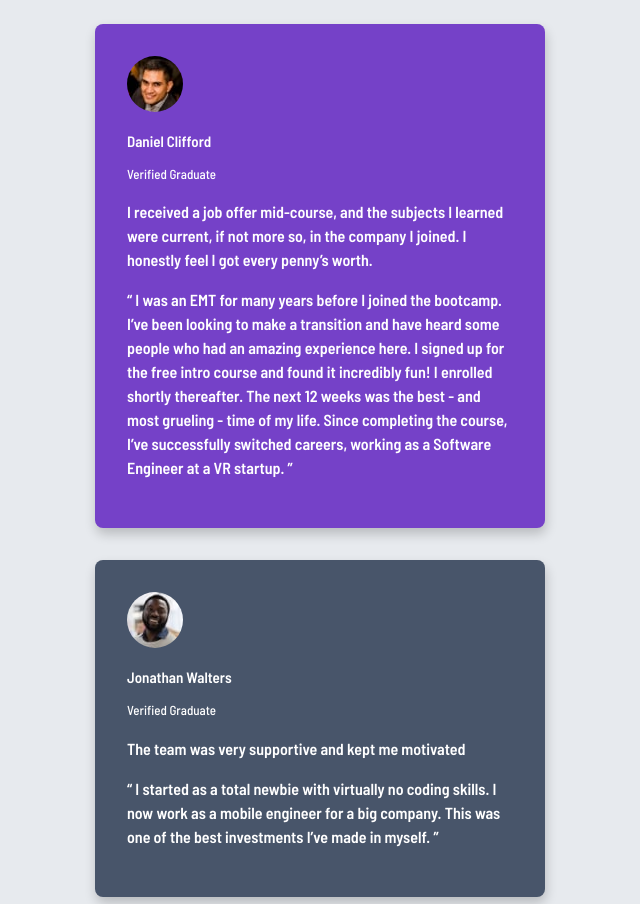
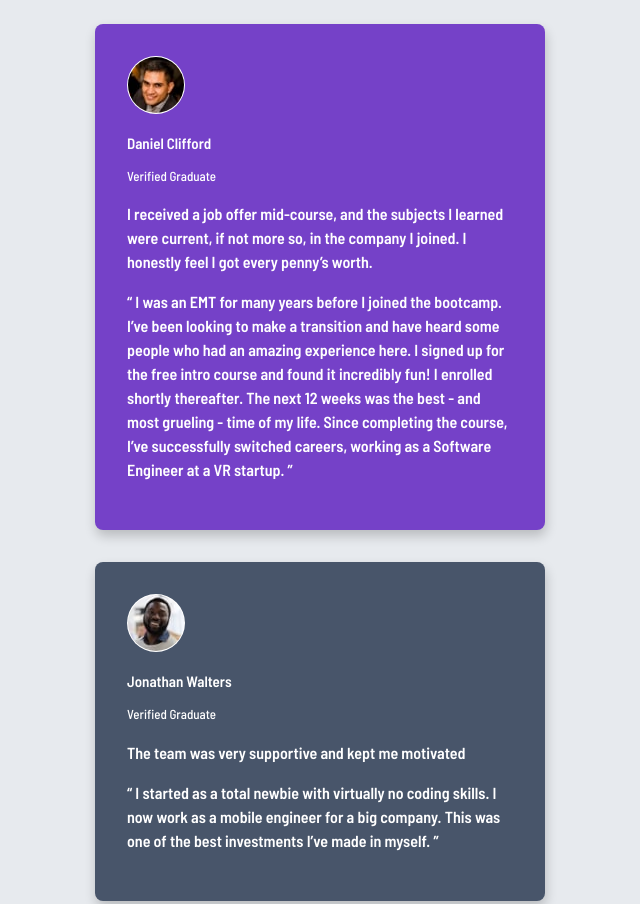
Before and after one commit to MauroGiuby/Testimonials-grid-section, a plain HTML site: page index.html in a window 1280 px wide. Shown: the top 904 px of the page, without its empty margins (320-960 px from the left). Drawn offline with Linux system fonts and the light colour scheme.

Commit message:
Update style.css

```diff
--- a/style.css
+++ b/style.css
@@ -62,6 +62,8 @@ p {
 
 img {
   border-radius: 2rem;
+  padding: 1px;
+  background-color: var(--white);
 }
 
 /* ---main--- */
```
